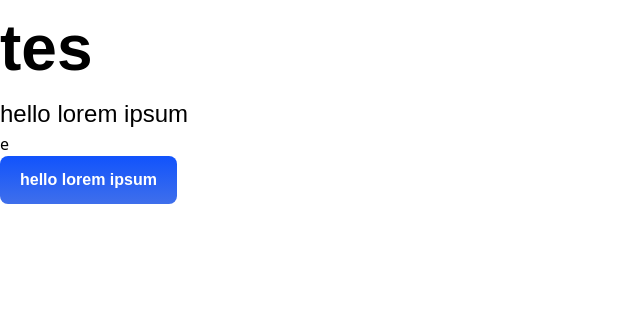
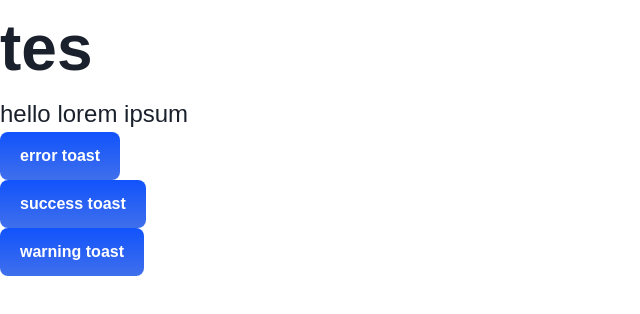
Before and after one commit to dados-id/dados-fe, a Next.js app: page / in a window 1280 px wide. Shown: the top 314 px of the page, without its empty margins (0-640 px from the left). Built offline with nearby package versions, Linux system fonts and the light colour scheme.

Commit message:
Toast implemented

```diff
--- a/components/toast/Toast.presets.tsx
+++ b/components/toast/Toast.presets.tsx
@@ -2,7 +2,7 @@ import React from "react"
 import {
     ExclamationTriangleIcon,
     CheckCircleIcon,
-} from "@heroicons/react/20/solid"
+} from "@heroicons/react/24/outline"
 
 type ToastStyleProps = {
     color: string
@@ -21,7 +21,7 @@ export const TOAST_PRESETS: ToastPresetProps = {
     error: {
         border: "rounded-lg",
         borderWidth: "border-2",
-        color: "bg-danger  backdrop-blur-sm",
+        color: "bg-[#B82D2D]/20  backdrop-blur-sm",
         text: "text-danger",
         borderColor: "border-danger",
         leftIcon: <ExclamationTriangleIcon className="w-6 h-6" />,
@@ -29,16 +29,16 @@ export const TOAST_PRESETS: ToastPresetProps = {
     warning: {
         border: "rounded-lg",
         borderWidth: "border-2",
-        color: "bg-warning backdrop-blur-sm",
-        text: "text-white",
+        color: "bg-[#DDC441]/20 backdrop-blur-sm",
+        text: "text-warning",
         borderColor: "border-warning",
         leftIcon: <CheckCircleIcon className="w-6 h-6" />,
     },
     success: {
         border: "rounded-lg",
         borderWidth: "border-2",
-        color: "bg-success backdrop-blur-sm",
-        text: "text-white",
+        color: "bg-[#4AB261]/20 backdrop-blur-sm",
+        text: "text-success",
         borderColor: "border-success",
         leftIcon: <CheckCircleIcon className="w-6 h-6" />,
     },
--- a/components/toast/Toast.tsx
+++ b/components/toast/Toast.tsx
@@ -26,7 +26,7 @@ export const Toast = ({ preset, message }: ToastProps) => {
                 >
                     <>
                         {TOAST_PRESETS[preset].leftIcon}
-                        <Header preset="h5" className="font-bold">
+                        <Header preset="h6" className="font-bold">
                             {message}
                         </Header>
                         <button onClick={onClose}>
--- a/pages/_app.tsx
+++ b/pages/_app.tsx
@@ -1,6 +1,11 @@
-import "../styles/globals.css";
-import type { AppProps } from "next/app";
+import "../styles/globals.css"
+import type { AppProps } from "next/app"
+import { ChakraProvider } from "@chakra-ui/react"
 
 export default function App({ Component, pageProps }: AppProps) {
-  return <Component {...pageProps} />;
+    return (
+        <ChakraProvider>
+            <Component {...pageProps} />
+        </ChakraProvider>
+    )
 }
--- a/pages/_document.tsx
+++ b/pages/_document.tsx
@@ -1,13 +1,14 @@
-import { Html, Head, Main, NextScript } from "next/document";
-
+import { Html, Head, Main, NextScript } from "next/document"
+import { ColorModeScript } from "@chakra-ui/react"
 export default function Document() {
     return (
         <Html lang="en">
             <Head />
             <body>
+                <ColorModeScript />
                 <Main />
                 <NextScript />
             </body>
         </Html>
-  );
+    )
 }
--- a/pages/index.tsx
+++ b/pages/index.tsx
@@ -1,16 +1,18 @@
 import Head from "next/head"
-import { Header, Body, Button } from "@components"
-import { useToast } from "@chakra-ui/react"
+import { Header, Body, Button, Toast } from "@components"
 export default function Home() {
-    const toast = useToast()
-    // const successToast = Toast({
-    //     preset: "success",
-    //     message: "Berhasil login",
-    // })
-    // const errorToast = Toast({
-    //     preset: "error",
-    //     message: "Akun tidak ditemukan. Pastikan username dan password benar",
-    // })
+    const successToast = Toast({
+        preset: "success",
+        message: "Success",
+    })
+    const errorToast = Toast({
+        preset: "error",
+        message: "Error",
+    })
+    const warningToast = Toast({
+        preset: "warning",
+        message: "Warning",
+    })
     return (
         <>
             <Head>
@@ -29,20 +31,15 @@ export default function Home() {
             <Body preset="p1" className="">
                 hello lorem ipsum
             </Body>
-            <div>e</div>
-            <Button
-                preset="primary"
-                onClick={() =>
-                    toast({
-                        title: "Account created.",
-                        description: "We've created your account for you.",
-                        status: "success",
-                        duration: 9000,
-                        isClosable: true,
-                    })
-                }
-            >
-                hello lorem ipsum
+
+            <Button preset="primary" onClick={() => errorToast()}>
+                error toast
+            </Button>
+            <Button preset="primary" onClick={() => successToast()}>
+                success toast
+            </Button>
+            <Button preset="primary" onClick={() => warningToast()}>
+                warning toast
             </Button>
         </>
     )
```
Lines whose indentation alone changed are shown as unchanged.
